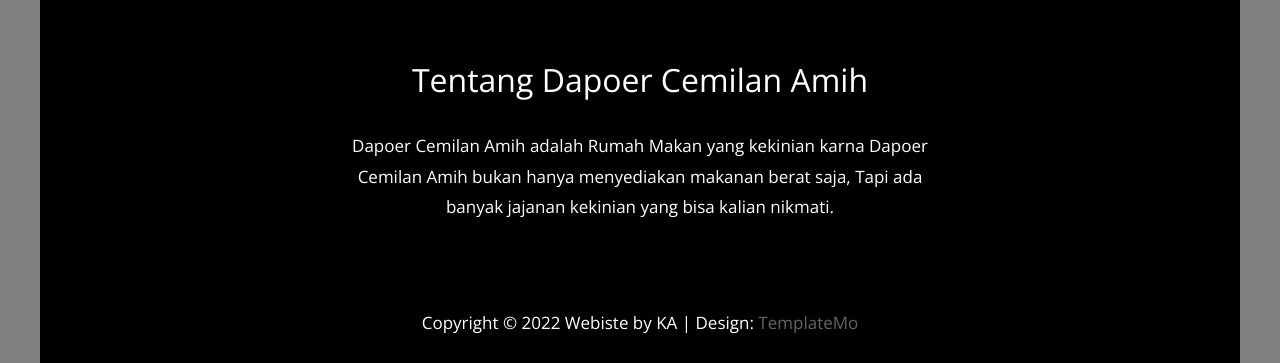
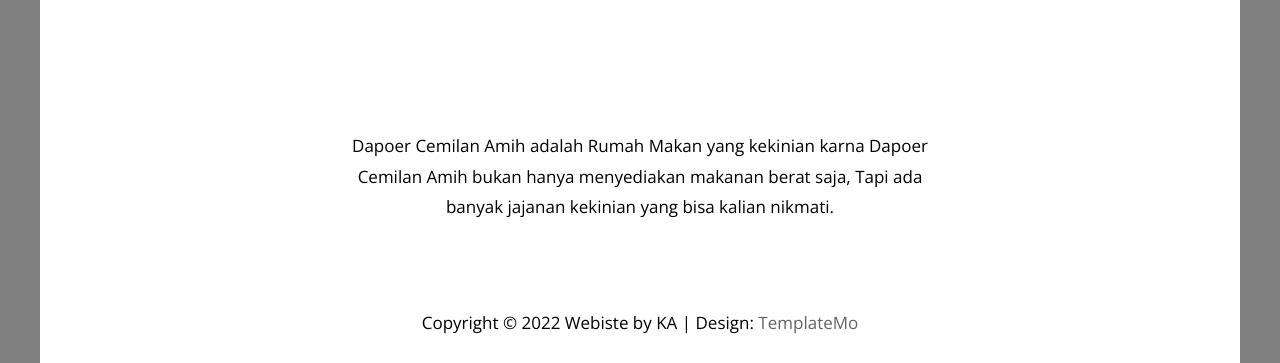
Before and after one commit to friscanzy/webku, a plain HTML site: page about.html in a window 1280 px wide. Shown: the part 462-825 px from the top of the page. Drawn offline with nearby package versions, Linux system fonts and the light colour scheme.

Commit message:
Update templatemo-style.css

```diff
--- a/css/templatemo-style.css
+++ b/css/templatemo-style.css
@@ -206,17 +206,17 @@ html {
 body {
   font-family: "Open Sans", Arial, sans-serif;
   font-size: 17px;
-  background-color: black;
+  background-color: white;
   overflow-x: hidden;
 }
 
 .container {
-  background-color: black;
+  background-color: white;
 }
 
 p,
 address {
-  color: white;
+  color: black;
   line-height: 1.8;
 }
 
```
